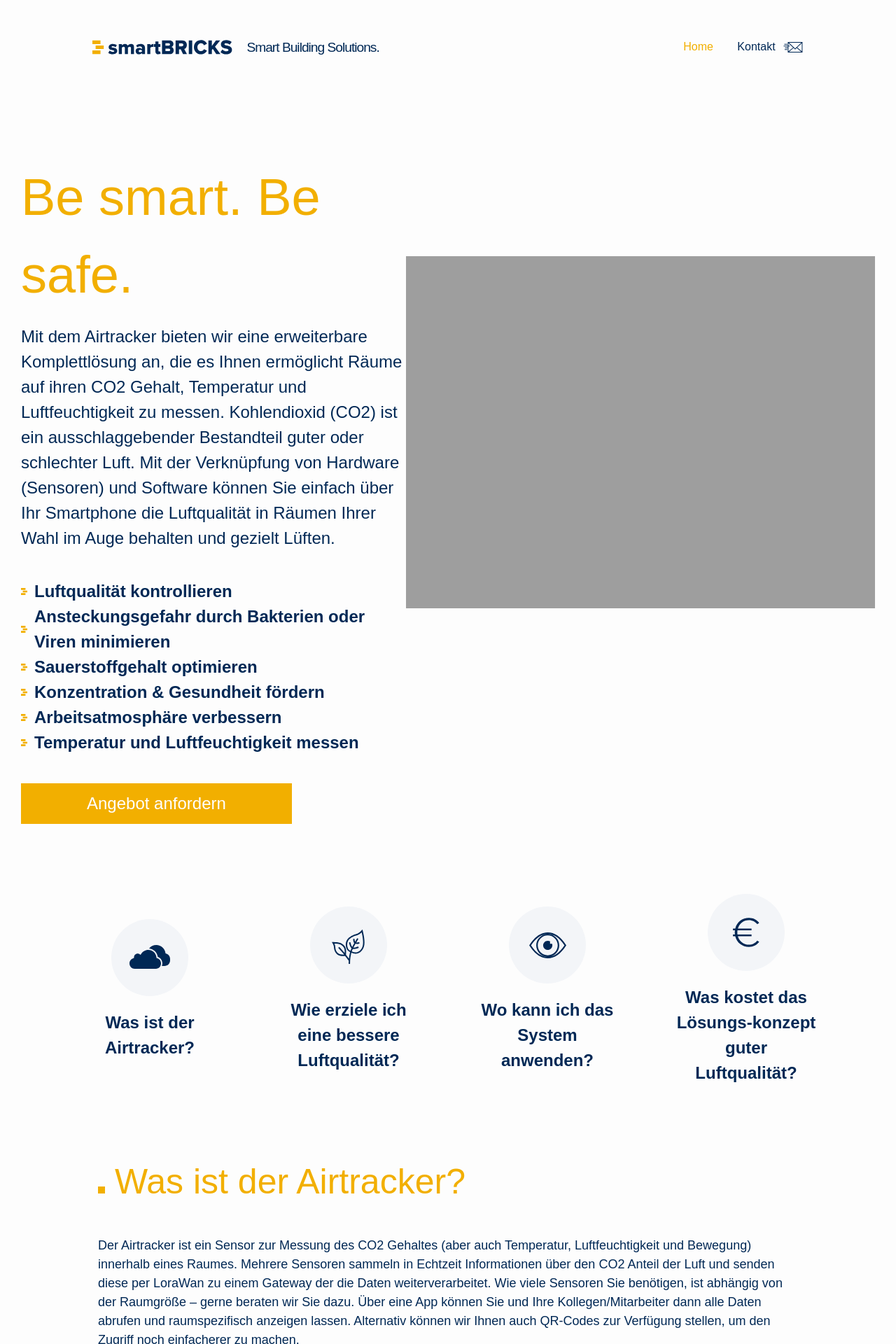
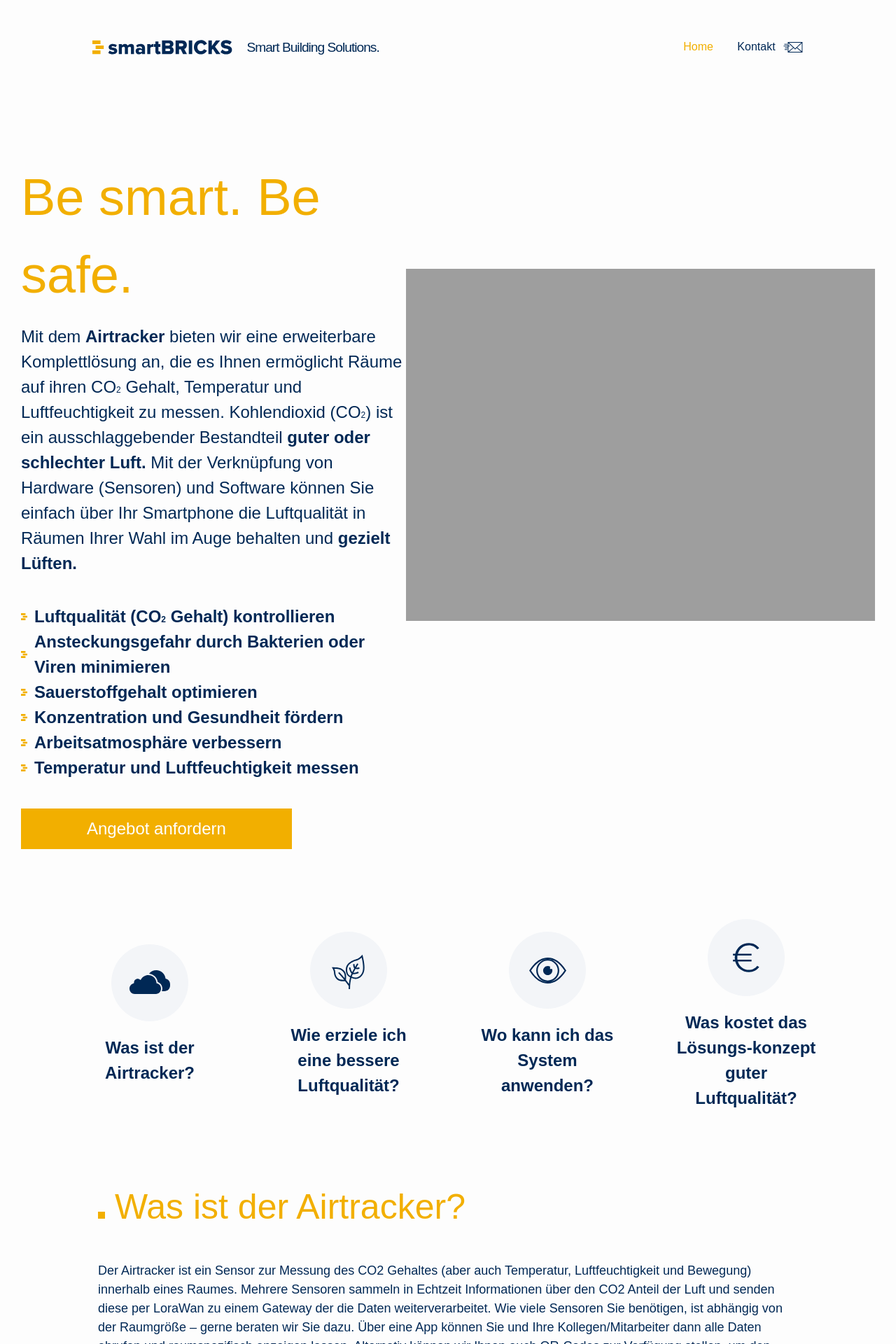
Before and after one commit to BrickmakersGmbH/smartbricks-website, a Jekyll site: the page built from pages/index.html, in a window 1280 px wide. Shown: the top 1920 px of the page at 70% size. Built offline with Jekyll 4.4.1, drawn with Linux system fonts in a browser that asks for light colours; some web fonts are replaced.

Commit message:
[54] Update be-smart-be-safe

```diff
--- a/_includes/be-smart-be-safe.html
+++ b/_includes/be-smart-be-safe.html
@@ -2,13 +2,13 @@
     <div class="text-container">
         <h1>Be smart. Be safe.</h1>
         <div class="image-mobile"></div>
-        <p class="bm24blue400">Mit dem Airtracker bieten wir eine erweiterbare Komplettlösung an, die es Ihnen ermöglicht Räume auf ihren CO2 Gehalt, Temperatur und Luftfeuchtigkeit zu messen. Kohlendioxid (CO2) ist ein ausschlaggebender Bestandteil guter oder schlechter Luft. Mit der Verknüpfung von Hardware (Sensoren) und Software können Sie einfach über Ihr Smartphone die Luftqualität in Räumen Ihrer Wahl im Auge behalten und gezielt Lüften.</p>
+        <p class="bm24blue400">Mit dem <b>Airtracker</b> bieten wir eine erweiterbare Komplettlösung an, die es Ihnen ermöglicht Räume auf ihren CO<sub>2</sub> Gehalt, Temperatur und Luftfeuchtigkeit zu messen. Kohlendioxid (CO<sub>2</sub>) ist ein ausschlaggebender Bestandteil <b>guter oder schlechter Luft.</b> Mit der Verknüpfung von Hardware (Sensoren) und Software können Sie einfach über Ihr Smartphone die Luftqualität in Räumen Ihrer Wahl im Auge behalten und <b>gezielt Lüften.</b></p>
         {% include spacing.html height="40" %}
         <p class="facts-container">
-            {% include logo-amber-paragraph-fat.html text="Luftqualität kontrollieren" %}
+            {% include logo-amber-paragraph-fat.html text="Luftqualität (CO<sub>2</sub> Gehalt) kontrollieren" %}
             {% include logo-amber-paragraph-fat.html text="Ansteckungsgefahr durch Bakterien oder Viren minimieren" %}
             {% include logo-amber-paragraph-fat.html text="Sauerstoffgehalt optimieren" %}
-            {% include logo-amber-paragraph-fat.html text="Konzentration & Gesundheit fördern" %}
+            {% include logo-amber-paragraph-fat.html text="Konzentration und Gesundheit fördern" %}
             {% include logo-amber-paragraph-fat.html text="Arbeitsatmosphäre verbessern" %}
             {% include logo-amber-paragraph-fat.html text="Temperatur und Luftfeuchtigkeit messen" %}
         </p>
--- a/_sass/index/_be-smart-be-safe.scss
+++ b/_sass/index/_be-smart-be-safe.scss
@@ -12,6 +12,11 @@
     align-items: flex-start;
     max-width: 800px;
     flex-shrink: 2;
+    sub {
+      font-size: 12px;
+      vertical-align: baseline;
+    }
+
     .facts-container{
       display: flex;
       flex-direction: column;
```
